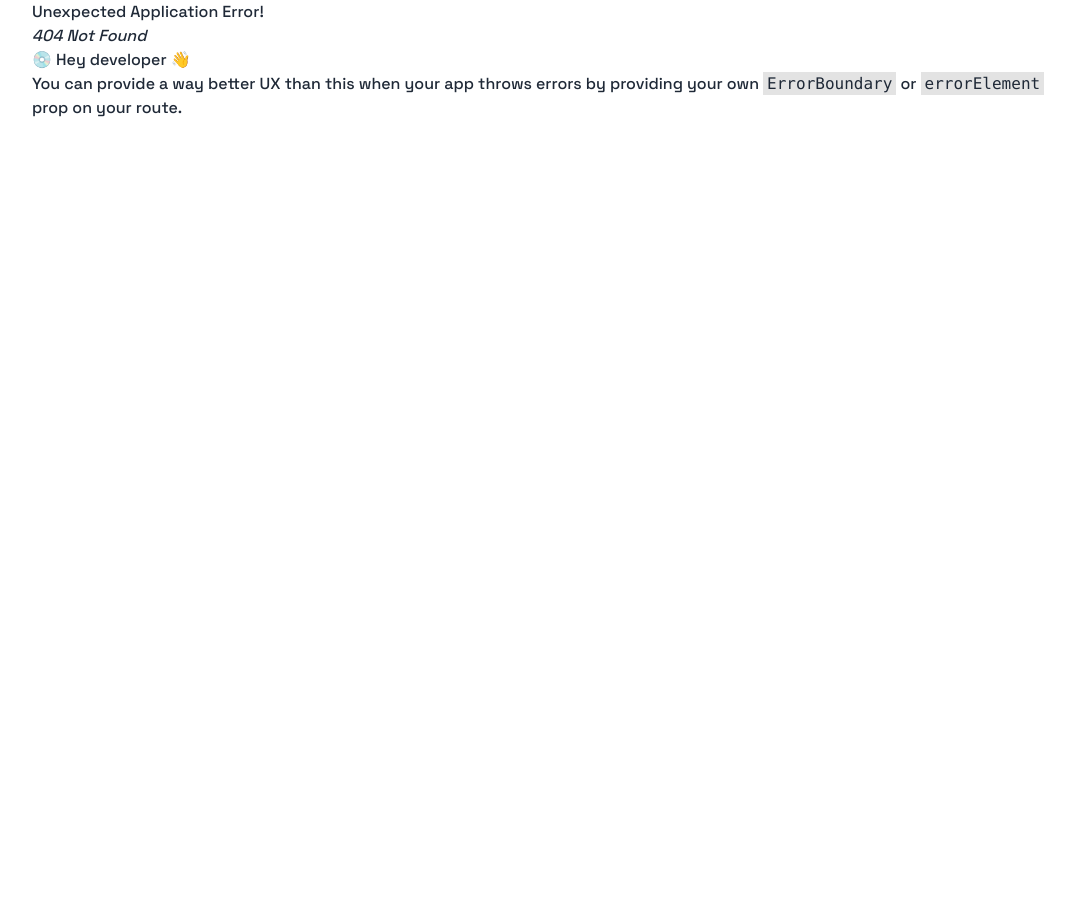
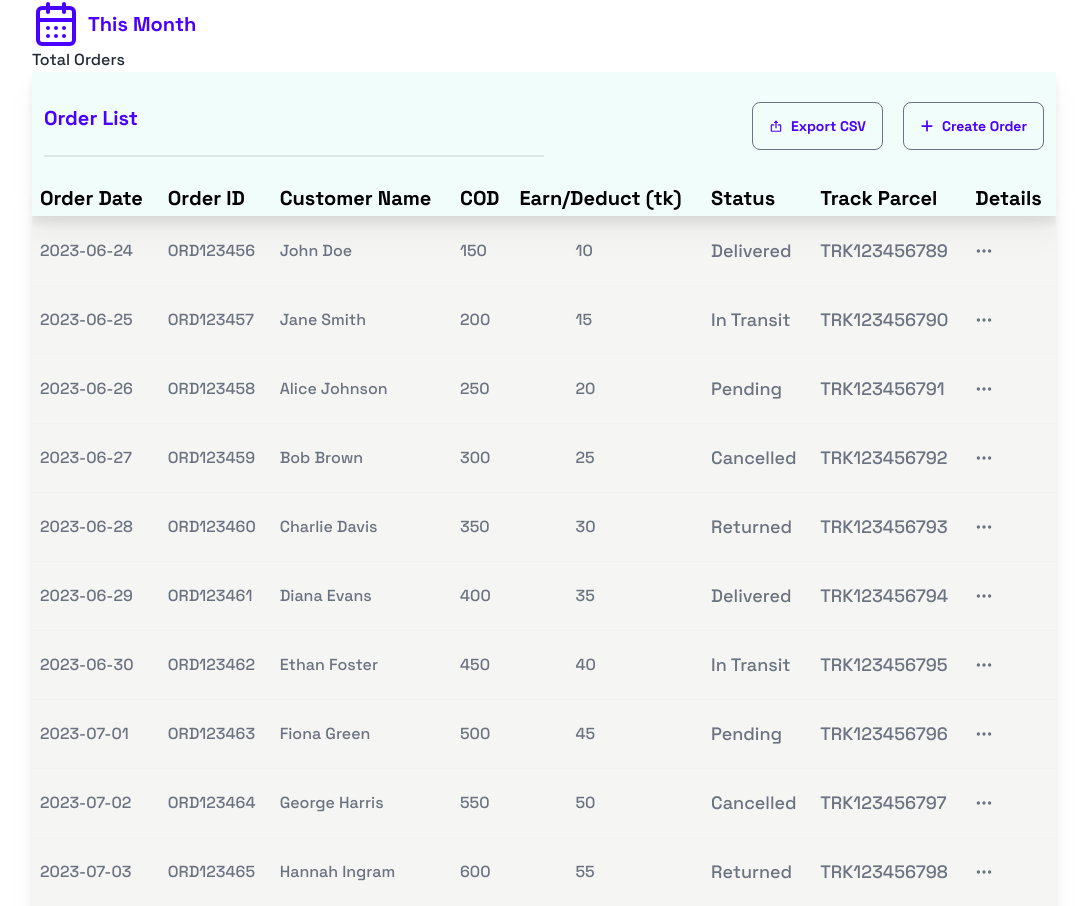
Before and after one commit to bijoymamud/code_snippet_task, a React (Vite) app: page /orderTable in a window 1280 px wide. Before the commit this address had no page. Shown: the whole page, without its empty margins (96-1183 px from the left). Before the commit the page ends 800 px from the top, so only its background shows below. Built offline with nearby package versions, Linux system fonts and the light colour scheme.

Commit message:
order page for client

```diff
--- /dev/null
+++ b/public/order.json
@@ -0,0 +1,112 @@
+[
+    {
+        "id": 1,
+        "order_date": "2023-06-24",
+        "order_id": "ORD123456",
+        "customer_name": "John Doe",
+        "cod": 150.00,
+        "deduct": 10.00,
+        "status": "Delivered",
+        "track_parcel": "TRK123456789",
+        "details": "Order delivered successfully."
+    },
+    {
+        "id": 2,
+        "order_date": "2023-06-25",
+        "order_id": "ORD123457",
+        "customer_name": "Jane Smith",
+        "cod": 200.00,
+        "deduct": 15.00,
+        "status": "In Transit",
+        "track_parcel": "TRK123456790",
+        "details": "Order is on the way."
+    },
+    {
+        "id": 3,
+        "order_date": "2023-06-26",
+        "order_id": "ORD123458",
+        "customer_name": "Alice Johnson",
+        "cod": 250.00,
+        "deduct": 20.00,
+        "status": "Pending",
+        "track_parcel": "TRK123456791",
+        "details": "Order is being processed."
+    },
+    {
+        "id": 4,
+        "order_date": "2023-06-27",
+        "order_id": "ORD123459",
+        "customer_name": "Bob Brown",
+        "cod": 300.00,
+        "deduct": 25.00,
+        "status": "Cancelled",
+        "track_parcel": "TRK123456792",
+        "details": "Order was cancelled by the customer."
+    },
+    {
+        "id": 5,
+        "order_date": "2023-06-28",
+        "order_id": "ORD123460",
+        "customer_name": "Charlie Davis",
+        "cod": 350.00,
+        "deduct": 30.00,
+        "status": "Returned",
+        "track_parcel": "TRK123456793",
+        "details": "Order was returned to the seller."
+    },
+    {
+        "id": 6,
+        "order_date": "2023-06-29",
+        "order_id": "ORD123461",
+        "customer_name": "Diana Evans",
+        "cod": 400.00,
+        "deduct": 35.00,
+        "status": "Delivered",
+        "track_parcel": "TRK123456794",
+        "details": "Order delivered on time."
+    },
+    {
+        "id": 7,
+        "order_date": "2023-06-30",
+        "order_id": "ORD123462",
+        "customer_name": "Ethan Foster",
+        "cod": 450.00,
+        "deduct": 40.00,
+        "status": "In Transit",
+        "track_parcel": "TRK123456795",
+        "details": "Order is en route to the destination."
+    },
+    {
+        "id": 8,
+        "order_date": "2023-07-01",
+        "order_id": "ORD123463",
+        "customer_name": "Fiona Green",
+        "cod": 500.00,
+        "deduct": 45.00,
+        "status": "Pending",
+        "track_parcel": "TRK123456796",
+        "details": "Order is being prepared for shipment."
+    },
+    {
+        "id": 9,
+        "order_date": "2023-07-02",
+        "order_id": "ORD123464",
+        "customer_name": "George Harris",
+        "cod": 550.00,
+        "deduct": 50.00,
+        "status": "Cancelled",
+        "track_parcel": "TRK123456797",
+        "details": "Order was cancelled due to payment issues."
+    },
+    {
+        "id": 10,
+        "order_date": "2023-07-03",
+        "order_id": "ORD123465",
+        "customer_name": "Hannah Ingram",
+        "cod": 600.00,
+        "deduct": 55.00,
+        "status": "Returned",
+        "track_parcel": "TRK123456798",
+        "details": "Order was returned due to wrong item shipped."
+    }
+]
--- /dev/null
+++ b/src/Hooks/useOrder.jsx
@@ -0,0 +1,23 @@
+import { useEffect, useState } from "react";
+
+const useOrder = () => {
+
+  const [orders, setOrders] = useState([]);
+  const [loading, setLoading] = useState(true);
+
+  useEffect(() => {
+    fetch("../../public/order.json")
+      .then(res => res.json())
+      .then(data => {
+        setTimeout(() => {
+          console.log(data);
+          setOrders(data);
+          setLoading(false)
+        })
+      })
+  }, [])
+  return [orders, loading]
+
+};
+
+export default useOrder;
--- /dev/null
+++ b/src/Pages/OrderTable/OrderTable.jsx
@@ -0,0 +1,85 @@
+
+
+import React from 'react';
+import { BiExport } from "react-icons/bi";
+import { BsThreeDots } from "react-icons/bs";
+import { FaPlus } from "react-icons/fa6";
+import { LuCalendarDays } from "react-icons/lu";
+import useOrder from '../../Hooks/useOrder';
+
+const OrderTable = () => {
+  const [orders] = useOrder();
+  console.log(orders);
+
+  // Delivered Pending Cancelled
+
+  const delivered = orders.filter(item => item.status === 'Delivered')
+  // console.log(delivered.length);
+  const pending = orders.filter(item => item.status === 'Pending')
+  const cancelled = orders.filter(item => item.status === 'Cancelled')
+
+
+  return (
+    <section>
+      <div className='main_div'>
+
+        <div className='flex items-center gap-2 text-xl font-extrabold text-primary'>
+          <LuCalendarDays className='md:text-5xl text-2xl' />
+          <p >This Month</p>
+        </div>
+
+        <div>
+          <p>Total Orders</p>
+          <p className='font-extrabold'></p>
+        </div>
+
+      </div>
+
+      <div className='w-full flex items-center justify-end bg-teal-50 drop-shadow-xl px-3'>
+        <div className='w-1/2'>
+          <h2 className='md:mt-8 text-xl font-extrabold text-primary'>Order List</h2>
+          <span className='md:divider '></span>
+        </div>
+
+        <div className='w-1/2 flex items-center justify-end gap-5'>
+          <button className='text-primary border-gray-500 btn btn-outline'><BiExport />Export CSV</button>
+          <button className='text-primary border-gray-500 btn btn-outline'><FaPlus />Create Order</button>
+        </div>
+      </div>
+      <div className="overflow-x-auto bg-stone-100 drop-shadow-xl ">
+        <table className="table table-xs  ">
+          <thead className='text-xl w-full bg-teal-50 drop-shadow-xl text-black '>
+            <tr className=''>
+              <th>Order Date</th>
+              <th>Order ID</th>
+              <th>Customer Name</th>
+              <th>COD</th>
+              <th>Earn/Deduct (tk)</th>
+              <th>Status</th>
+              <th>Track Parcel</th>
+              <th>Details</th>
+            </tr>
+          </thead>
+          <tbody className='text-gray-500'>
+            {orders.map(order => (
+              <tr key={order.id} className=''> {/* Apply the text size class here */}
+                <td className='text-base py-5'>{order.order_date}</td>
+                <td className='text-base py-5'>{order.order_id}</td>
+                <td className='text-base py-5'>{order.customer_name}</td>
+                <td className='text-base py-5'>{order.cod}</td>
+                <td><span className='ms-14 py-5 text-base mx-auto '>{order.deduct}</span></td>
+                <td className='text-lg py-5'>{order.status}</td>
+                <td className='text-lg py-5'>{order.track_parcel}</td>
+                <td>
+                  <BsThreeDots className='text-lg' />
+                </td>
+              </tr>
+            ))}
+          </tbody>
+        </table>
+      </div>
+    </section>
+  );
+};
+
+export default OrderTable;
--- a/src/routes/routes.jsx
+++ b/src/routes/routes.jsx
@@ -3,6 +3,7 @@ import {
 } from "react-router-dom";
 import Main from "../Layout/Main";
 import Home from "../Pages/Home/Home/Home";
+import OrderTable from "../Pages/OrderTable/OrderTable";
 
 export const router = createBrowserRouter([
   {
@@ -12,6 +13,10 @@ export const router = createBrowserRouter([
       {
         path: "/",
         element: <Home />
+      },
+      {
+        path: '/orderTable',
+        element: <OrderTable />
       }
     ]
   },
```
Also changed, not shown: src/Pages/Home/Cards/Cards.jsx (+0 -79 lines).
